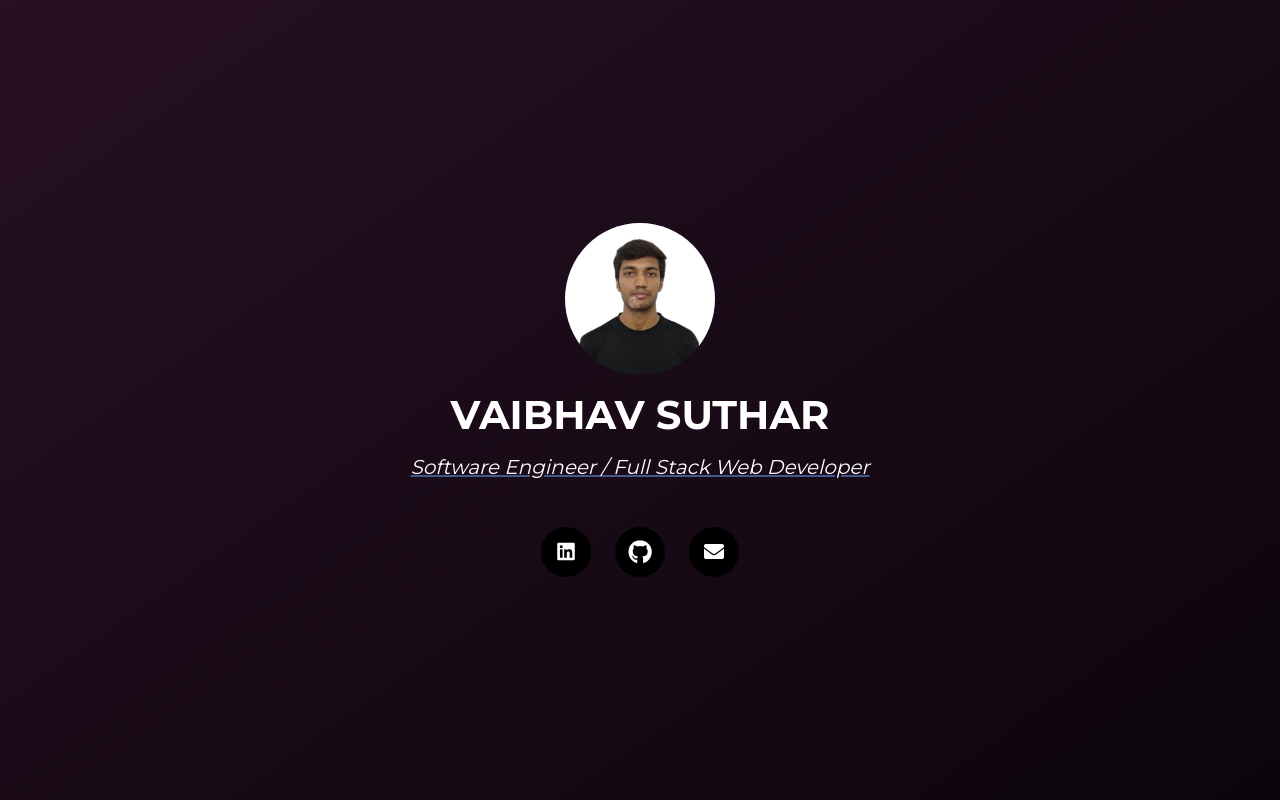
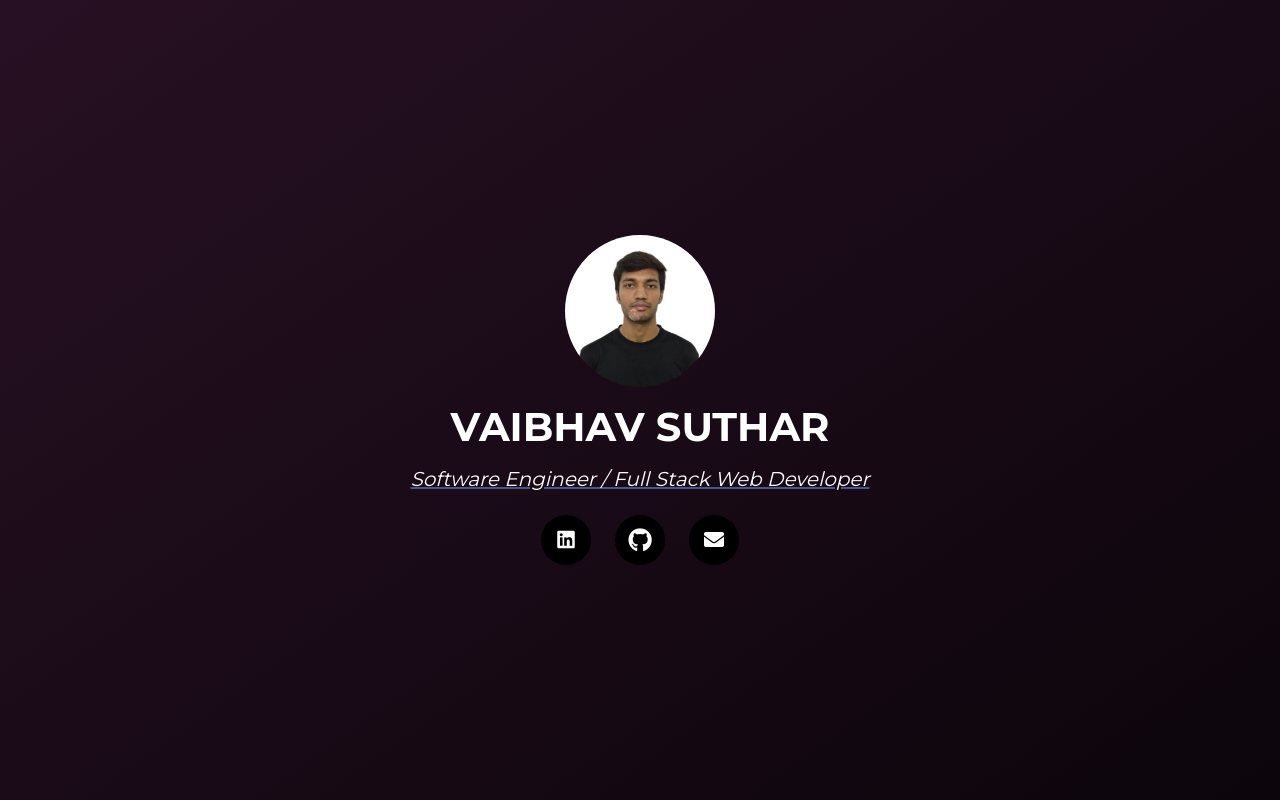
Before and after one commit to sutharvaibhav/Portfolio, a plain HTML site: page index.html in a window 1280 px wide. Drawn offline with nearby package versions, Linux system fonts and the light colour scheme.

Commit message:
uiupdate4

```diff
--- a/index.html
+++ b/index.html
@@ -75,6 +75,9 @@
 
   <body>
     <section id="main-section">
+      <span
+        class="d-flex flex-column align-items-center justify-content-center"
+      >
         <img
           src="./img/image.jpg"
           class="mb-3 m-0 p-0"
@@ -87,9 +90,11 @@
         >
           Vaibhav Suthar
         </h2>
-      <h1 class="fst-italic fs-5 mb-5 m-0 p-0">
+        <h1 class="fst-italic fs-5 mb-4 m-0 p-0">
           <span class="d-block d-sm-inline m-0 p-0">Software Engineer / </span>
-        <span class="d-block d-sm-inline m-0 p-0">Full Stack Web Developer</span>
+          <span class="d-block d-sm-inline m-0 p-0"
+            >Full Stack Web Developer</span
+          >
         </h1>
         <div class="social">
           <div>
@@ -126,6 +131,7 @@
             ></a>
           </div>
         </div>
+      </span>
     </section>
     <script src="js/script.js"></script>
   </body>
```
Lines whose indentation alone changed are shown as unchanged.
